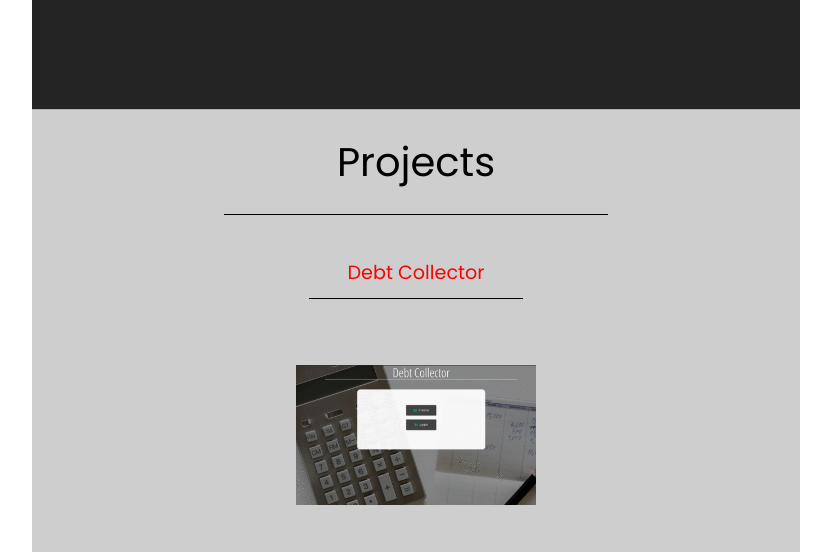
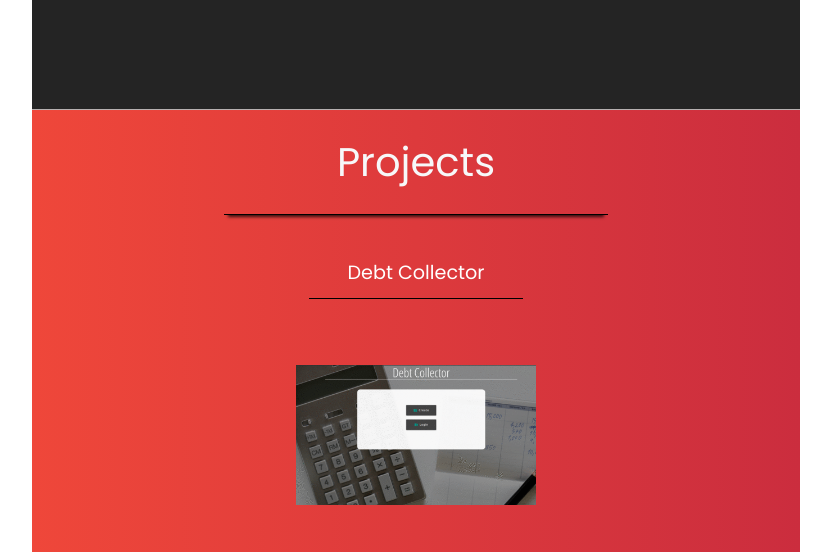
Before and after one commit to asorius/portfolio, a website: page index.html in a window 1280 px wide. Shown: the part 1490-2042 px from the top of the page, without its empty margins (224-1055 px from the left). Drawn offline with nearby package versions, Linux system fonts and the light colour scheme.

Commit message:
bg change, dropshadow

```diff
--- a/css/main.less
+++ b/css/main.less
@@ -38,6 +38,7 @@ main {
     padding-top: 2rem;
     padding-bottom: 1rem;
     border-bottom: 1px solid white;
+    box-shadow: 0px 6px 3px -4px rgba(255, 255, 255, 0.75);
   }
   .skills_container {
     .flex-centered-atDirection(column);
@@ -63,14 +64,18 @@ main {
 }
 // PROJECTS PAGE STYLING *********************
 #projects {
+  background: #cb2d3e;
+  background: -webkit-linear-gradient(to right, #ef473a, #cb2d3e);
+  background: linear-gradient(to right, #ef473a, #cb2d3e);
   min-height: 100vh;
   text-align: center;
   width: 100%;
-  background-color: #cfcece;
+  color: @soft-white;
   border-bottom: 1px solid @dark-grey;
   h2 {
     &:extend(#skills h2);
     border-color: black;
+    box-shadow: 0px 6px 3px -4px rgba(0, 0, 0, 0.75);
     margin: 0 auto;
   }
   .projects_container {
@@ -108,7 +113,7 @@ main {
         }
       }
       h3 {
-        color: lighten(@heading-color, 15%);
+        color: lighten(@soft-white, 15%);
         font-size: 1.2rem;
         padding: 1rem;
         width: 50%;
--- a/style.css
+++ b/style.css
@@ -292,6 +292,7 @@ main {
   padding-top: 2rem;
   padding-bottom: 1rem;
   border-bottom: 1px solid white;
+  box-shadow: 0px 6px 3px -4px rgba(255, 255, 255, 0.75);
 }
 #skills .skills_container {
   display: flex;
@@ -318,15 +319,19 @@ main {
   padding: 0.5rem;
 }
 #projects {
+  background: #cb2d3e;
+  background: -webkit-linear-gradient(to right, #ef473a, #cb2d3e);
+  background: linear-gradient(to right, #ef473a, #cb2d3e);
   min-height: 100vh;
   text-align: center;
   width: 100%;
-  background-color: #cfcece;
+  color: #f7f8f9;
   border-bottom: 1px solid #b6b0b0;
 }
 #projects h2,
 #contacts h2 {
   border-color: black;
+  box-shadow: 0px 6px 3px -4px rgba(0, 0, 0, 0.75);
   margin: 0 auto;
 }
 #projects .projects_container {
@@ -369,7 +374,7 @@ main {
   color: #ff0000c5;
 }
 #projects .projects_container article h3 {
-  color: #f90303;
+  color: #ffffff;
   font-size: 1.2rem;
   padding: 1rem;
   width: 50%;
```
